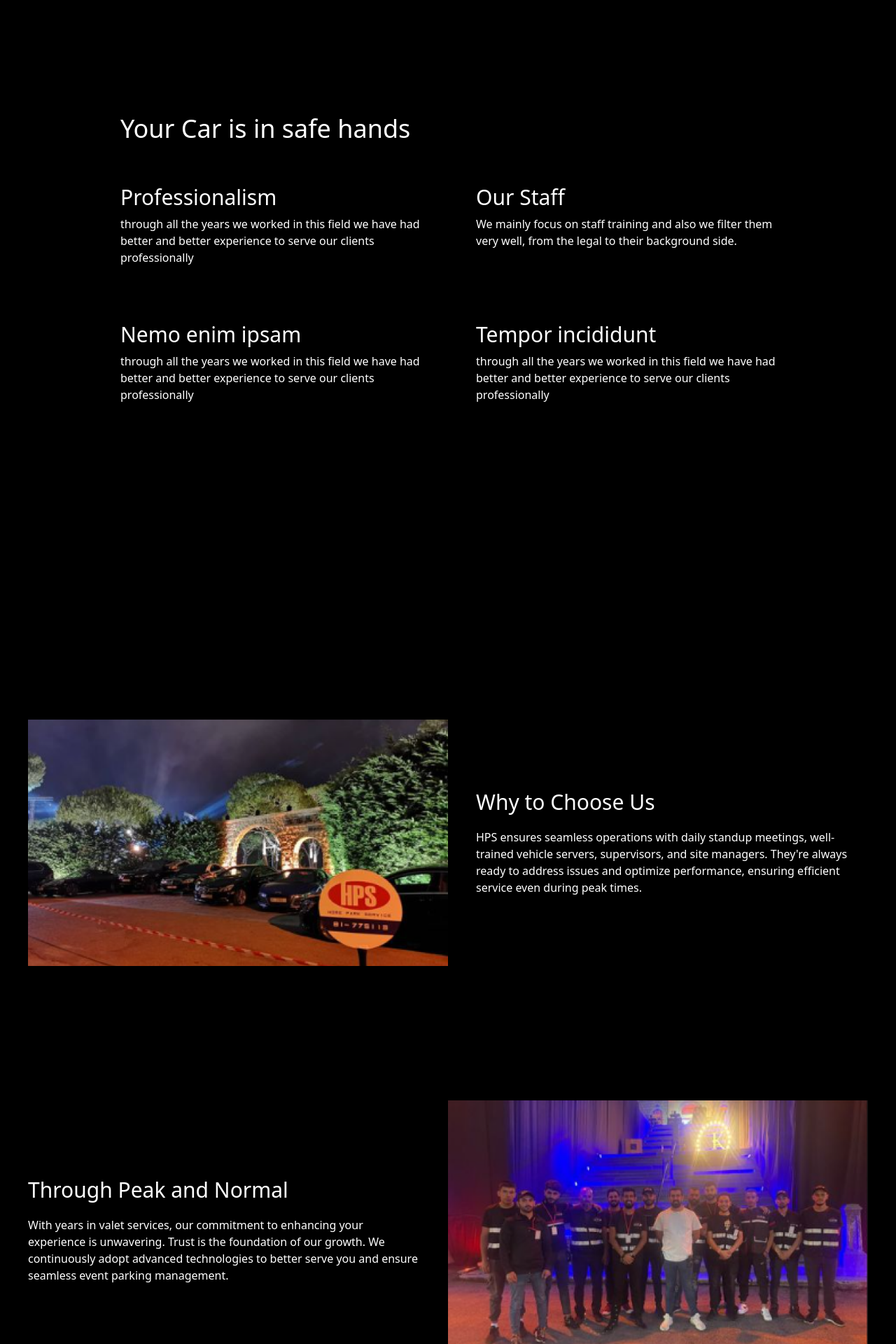
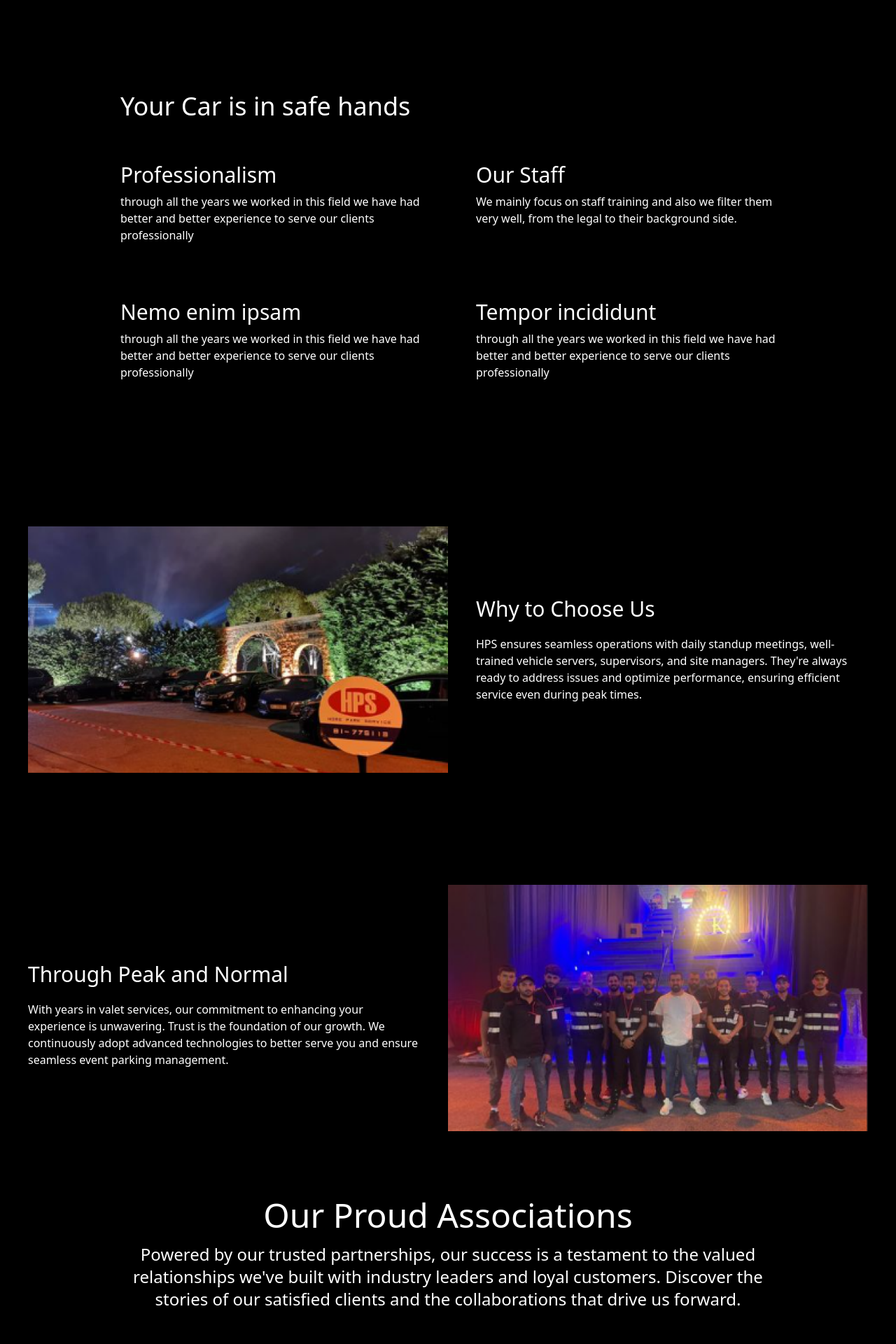
Before and after one commit to ThinkFrim/hps, a React (Create React App) app: page / in a window 1280 px wide. Shown: the part 820-2740 px from the top of the page at 70% size. Built offline with nearby package versions, Linux system fonts and the light colour scheme.

Commit message:
adding animation for the content

```diff
--- a/package.json
+++ b/package.json
@@ -6,6 +6,7 @@
     "@testing-library/jest-dom": "^5.16.5",
     "@testing-library/react": "^13.4.0",
     "@testing-library/user-event": "^13.5.0",
+    "aos": "^2.3.4",
     "axios": "^1.3.0",
     "framer-motion": "^8.5.5",
     "hamburger-react": "^2.5.0",
--- a/src/components/nav/Nav.jsx
+++ b/src/components/nav/Nav.jsx
@@ -11,8 +11,7 @@ const Nav = () => {
 
   return (
     <nav className='relative container mx-auto flex items-center justify-between'>
-
-        <img src={logo} alt='' className='w-[30%] md:w-[15%]' />
+      <img src={logo} alt='' className='w-[30%] md:w-[15%]' />
       <div className='z-50 flex justify-between lg:hidden'>
         <Slant
           direction='right'
--- a/src/pages/home/Home.jsx
+++ b/src/pages/home/Home.jsx
@@ -1,19 +1,28 @@
-import { aboutData, dataReview, } from "../../Data/dummy";
+import { aboutData, dataReview } from "../../Data/dummy";
 import Footer from "../../components/footer/Footer";
 import Nav from "../../components/nav/Nav";
 import teamPhoto1 from "../../assets/images/picture1.png";
 import teamPhoto2 from "../../assets/images/pricture2.png";
 import { HashLink } from "react-router-hash-link";
+
+import "aos/dist/aos.css";
 import "./home.css";
+import  AOS  from "aos";
+import { useEffect } from "react";
 
 const Home = () => {
+  useEffect(() => {
+    AOS.init({
+      duration: 1000, // Animation duration (in milliseconds)
+    });
+  }, []);
   return (
     <div className='bg-black h-full'>
       <Nav />
-      <div className='container mx-auto px-5 mt-5 lg:mt-2 min-h-screen'>
+      <div className='container mx-auto px-5 mt-5 lg:mt-2 lg:min-h-screen'>
         <div className='relative h-[500px] bg-contain bg-center bg-hero rounded-2xl lg:h-[560px] min-w-full'>
           <div className='absolute bottom-0 inset-0 flex items-center justify-center text-white'>
-            <div className='text-center font-light'>
+            <div className='text-center font-light' data-aos="fade-in">
               <h1 className='text-2xl pb-3 lg:text-4xl'>Home Park Service</h1>
               <p className='mt-2 text-base leading-loose lg:leading-relaxed lg:text-2xl'>
                 is one of the best valet parking service providers in Lebanon{" "}
@@ -32,7 +41,7 @@ const Home = () => {
         </div>
       </div>
 
-      <div className='container mx-auto px-5 mt-24 min-h-screen'>
+      <div className='container mx-auto px-5 mt-16  ' data-aos="fade-down">
         <h1 className='text-white text-4xl pb-10 text-center md:text-left'>
           Your Car is in safe hands
         </h1>
@@ -46,10 +55,10 @@ const Home = () => {
         </div>
       </div>
 
-      <div className='my-16'>
+      <div className='mt-24 lg:mt-52 overflow-hidden'>
         <div
-          className='flex flex-col md:flex-row items-center md:gap-10 lg:pb-[12rem] md:px-10'
-          id='aboutus'>
+          className='flex flex-col md:flex-row items-center md:gap-10 lg:pb-[10rem] md:px-10'
+          id='aboutus' data-aos="fade-right">
           <img src={teamPhoto1} alt='' className='w-10/12 md:w-1/2' />
           <div className='text-white text-center pb-5 pt-5 md:text-left'>
             <h1 className='text-xl md:text-3xl pb-5'>Why to Choose Us</h1>
@@ -61,7 +70,7 @@ const Home = () => {
             </p>
           </div>
         </div>
-        <div className='flex flex-col justify-center items-center md:flex-row-reverse md:gap-10 md:px-10'>
+        <div className='flex flex-col justify-center items-center md:flex-row-reverse md:gap-10 md:px-10' data-aos="fade-left">
           <img src={teamPhoto2} alt='' className='w-10/12 md:w-1/2' />
           <div className='text-white pt-5 text-center md:text-left'>
             <h1 className='md:text-3xl text-xl pb-5'>
@@ -77,8 +86,8 @@ const Home = () => {
         </div>
       </div>
 
-      <div className='py-16'>
-        <div className='text-white text-center'>
+      <div className='py-24'>
+        <div className='text-white text-center' data-aos="fade-right">
           <h1 className='text-3xl pb-4 md:text-5xl'>Our Proud Associations</h1>
           <p className='lg:text-2xl'>
             Powered by our trusted partnerships, our success is a testament to
@@ -87,7 +96,7 @@ const Home = () => {
             clients and the collaborations that drive us forward.
           </p>
         </div>
-        <div className='grid grid-cols-2  gap-5 md:gap-10 px-2 pt-16 md:grid-cols-4'>
+        <div className='grid grid-cols-2  gap-5 md:gap-10 px-2 pt-16 md:grid-cols-4' data-aos="fade-down">
           {dataReview.map((item, index) => (
             <div className='flex items-center justify-center' key={index}>
               <img src={item.img} alt='' />
```
Also changed, not shown: 1 other file (tests, documents, lock files or other folders).
